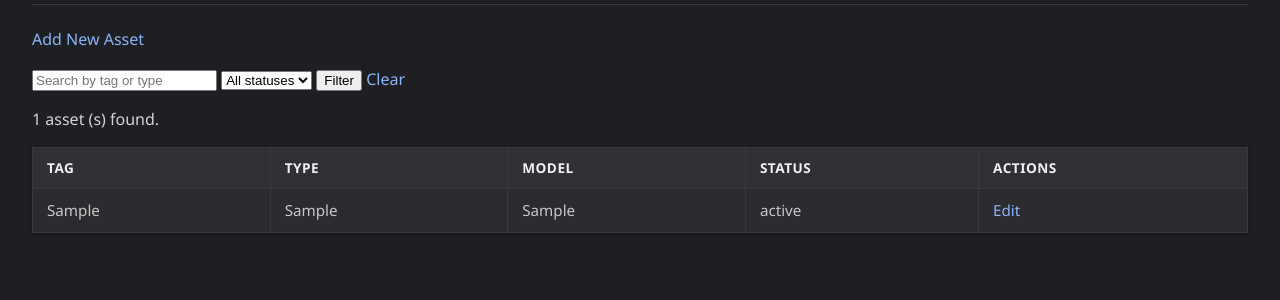
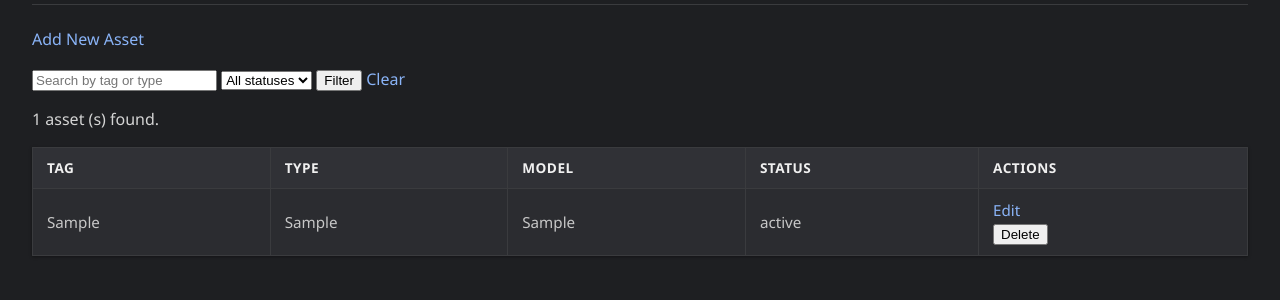
Before and after one commit to Jamesiorkusah/asset-register, a FastAPI app: page /assets in a window 1280 px wide. Shown: the part 162-462 px from the top of the page. Run offline with FastAPI, Linux system fonts and the light colour scheme; tables that the repository leaves empty hold one stand-in row (values such as "Sample post").

Commit message:
Add delete route with confirmation

```diff
--- a/main.py
+++ b/main.py
@@ -115,5 +115,13 @@ def update_asset(
     db.commit()
     return RedirectResponse(url="/assets", status_code=303)
 
+@app.post("/assets/{asset_id}/delete")
+def delete_asset(asset_id: int, db: Session = Depends(get_db)):
+    asset = db.query(models.Asset).filter(models.Asset.id == asset_id).first()
+    if asset:
+        db.delete(asset)
+        db.commit()
+    return RedirectResponse(url="/assets", status_code=303)
+
 if __name__ == "__main__":
     uvicorn.run("main:app", host="127.0.0.1", port=8000, reload=True)
--- a/templates/assets.html
+++ b/templates/assets.html
@@ -37,7 +37,13 @@
         <td>{{ asset.type }}</td>
         <td>{{ asset.model }}</td>
         <td>{{ asset.status }}</td>
-        <td><a href="/assets/{{ asset.id }}/edit">Edit</a></td>
+        <td>
+            <a href="/assets/{{ asset.id }}/edit">Edit</a>
+            <form method="post" action="/assets/{{ asset.id }}/delete"
+                  onsubmit="return confirm('Delete {{ asset.tag }}? This cannot be undone.');">
+                <button type="submit">Delete</button>
+            </form>
+        </td>
     </tr>
     {% endfor %}
 </table>
```
